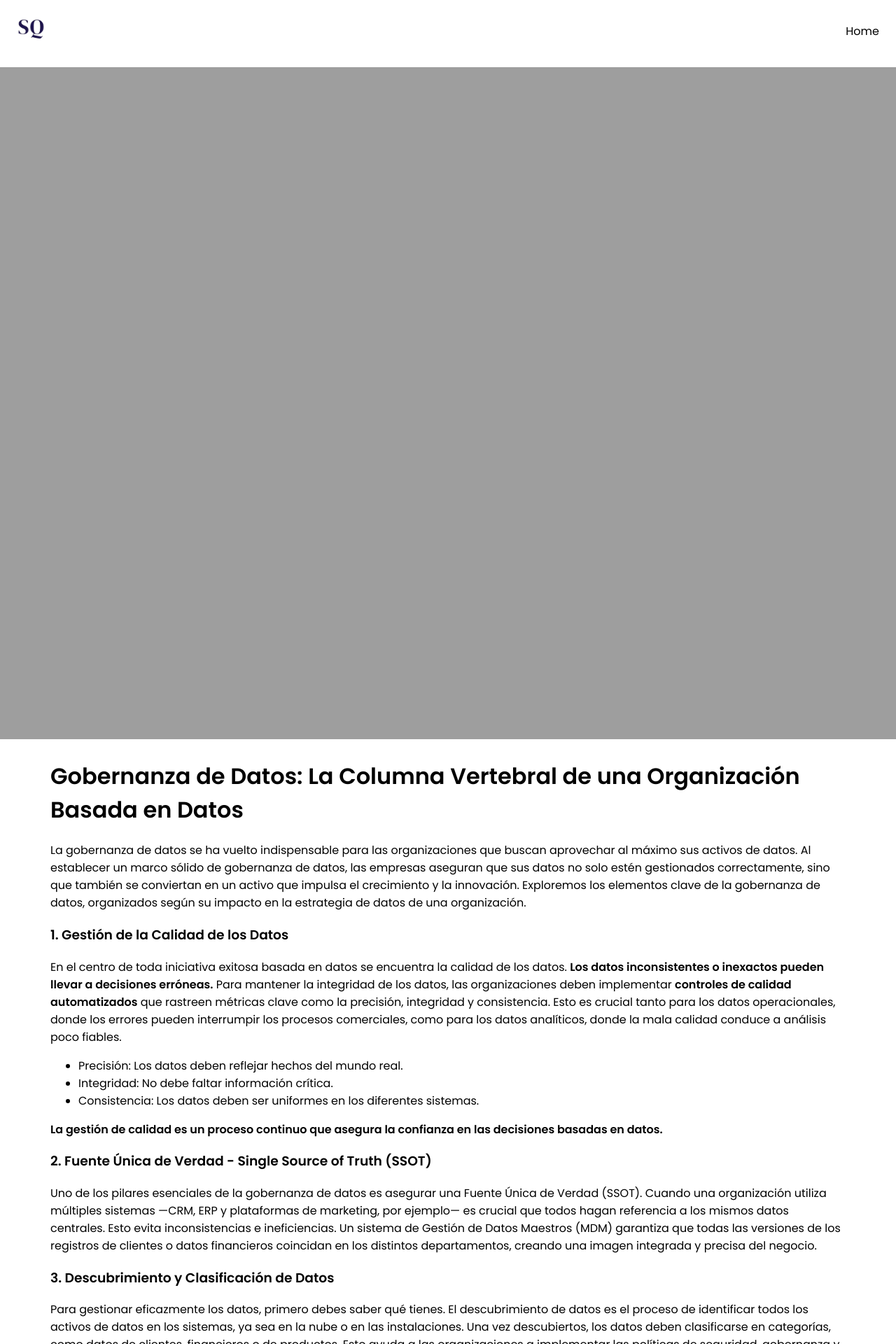
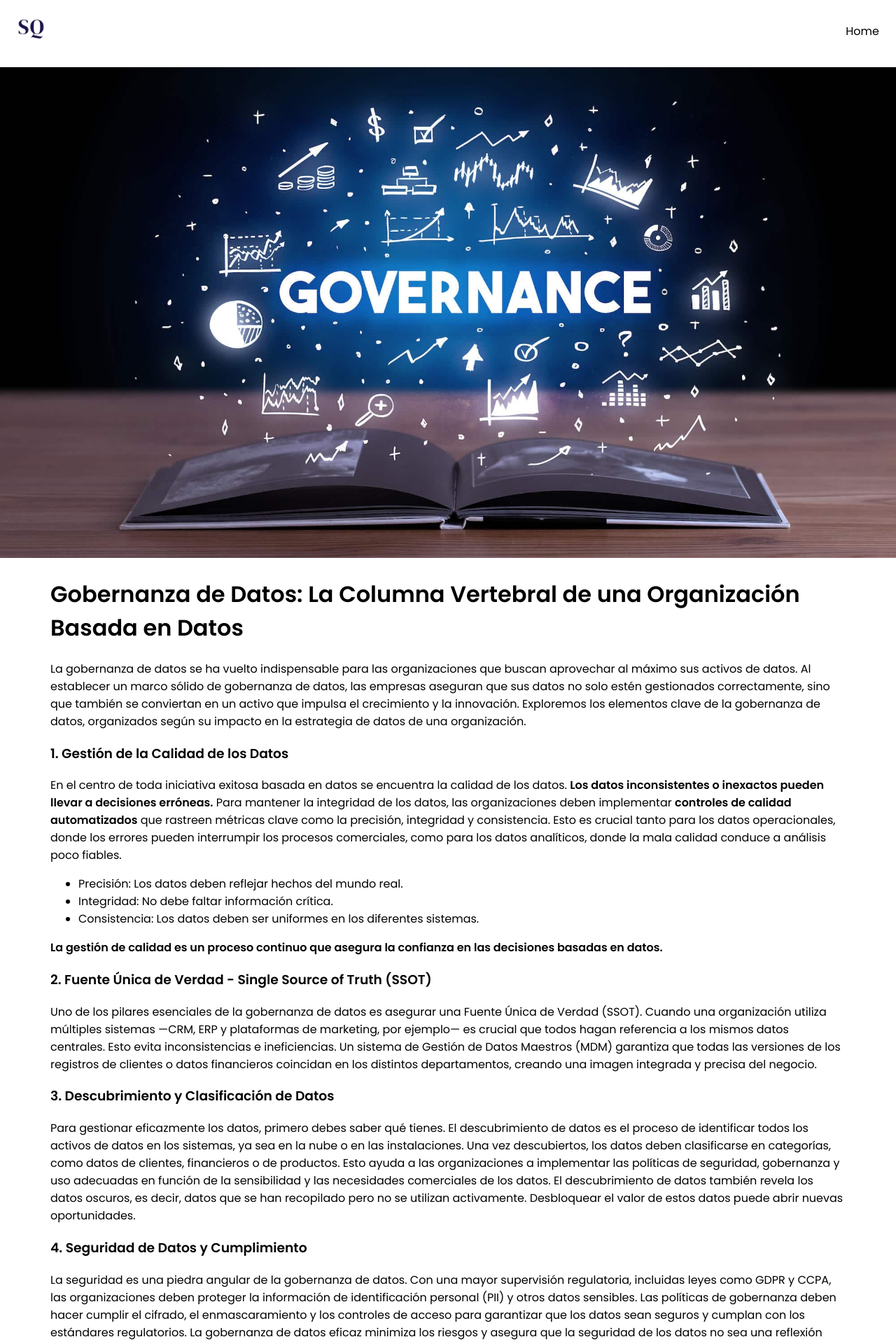
Before and after one commit to squadralabs/squadralabs.github.io, a Jekyll site: the page built from _posts/2024-10-24-data-governance.md, in a window 1280 px wide. Shown: the top 1920 px of the page at 70% size. Built offline with Jekyll 4.4.1, drawn with Linux system fonts in a browser that asks for light colours.

Commit message:
Update 2024-10-24-data-governance.md

```diff
--- a/_posts/2024-10-24-data-governance.md
+++ b/_posts/2024-10-24-data-governance.md
@@ -2,7 +2,7 @@
 layout: default
 title: "Data Governance"
 ---
-<img src="{{ '/assets/img/blog/assets/img/blog/data_governance_image.png' | absolute_url }}" alt="Data Governance" class="full-width-image">
+<img src="{{ 'assets/img/blog/data_governance.jpeg' | absolute_url }}" alt="Data Governance" class="full-width-image">
 
 # Gobernanza de Datos: La Columna Vertebral de una Organización Basada en Datos
 
```
